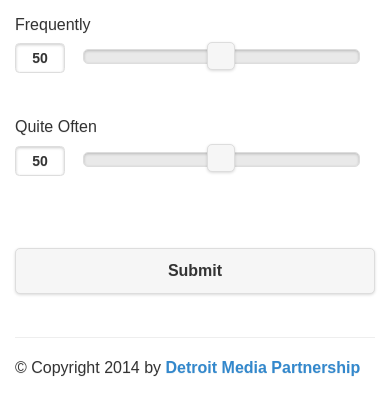
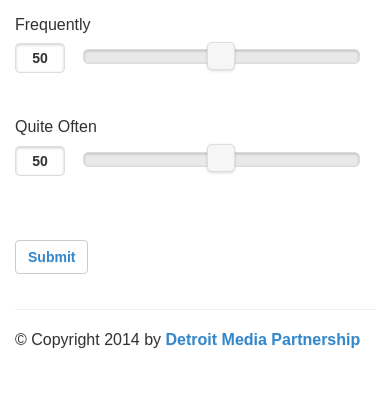
Before and after one commit to detroit-media-partnership/meaning, a Flask app: page /survey in a window 390 px wide. Shown: the part 1296-1716 px from the top of the page. After the commit the page ends 1644 px from the top, so only its background shows below. Run offline with Flask 2, Linux system fonts and the light colour scheme; parts of the project's set-up code (start-up, migrations or seed data) failed here and were passed over; some libraries are stand-ins or nearby versions.

Commit message:
removed jquery mobile button widget

```diff
--- a/templates/survey.html
+++ b/templates/survey.html
@@ -1,16 +1,17 @@
 {% extends 'template.html' %}
 
 {% block css %}
+{% if not success %}
 <link href="{{ url_for('static', filename='css/jquery.mobile.structure-1.4.2.min.css') }}" type="text/css" rel="stylesheet">
 <link href="{{ url_for('static', filename='css/jquery.mobile.theme-1.4.2.min.css') }}" type="text/css" rel="stylesheet">
-<style>
-	body { background-color: #fff;}
-</style>
+{% endif %}
 {% endblock %}
 
 {% block js %}
+{% if not success %}
 <script src="{{ url_for('static', filename='js/jquery.mobile-1.4.2.min.js') }}"></script>
 <script src="{{ url_for('static', filename='js/survey.js') }}"></script>
+{% endif %}
 {% endblock %}
 {% block title %}Survey{% endblock %}
 {% block content %}
@@ -45,7 +46,7 @@
 			</div>
 		{% endif  %} <br />
 
-		<form class="form-horizontal" role="form" method="POST" action="/complete">
+		<form class="form-horizontal" id="survey" role="form" method="POST" action="/complete">
 			{{ form.csrf_token }}
 			{% for field in form %}
 			{% if field.name != "csrf_token" %}
@@ -60,7 +61,8 @@
 			{% endfor %}
 			<div class="form-group">
 				<div class="col-sm-offset-2 col-sm-10">
-					<button type="submit" class="btn btn-success">Submit</button>
+					<a onclick="document.getElementById('survey').submit();" class="btn btn-default">Submit</a>
+					<!-- <button type="submit" class="btn btn-success">Submit</button> -->
 				</div>
 			</div>
 		</form>
```
